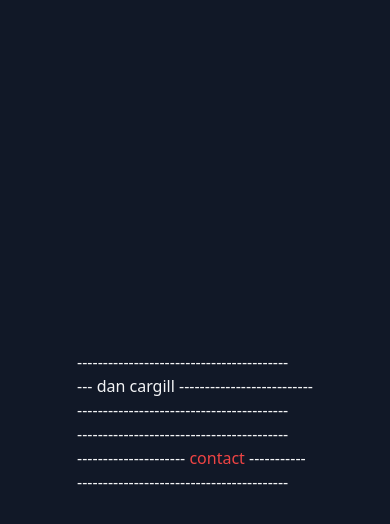
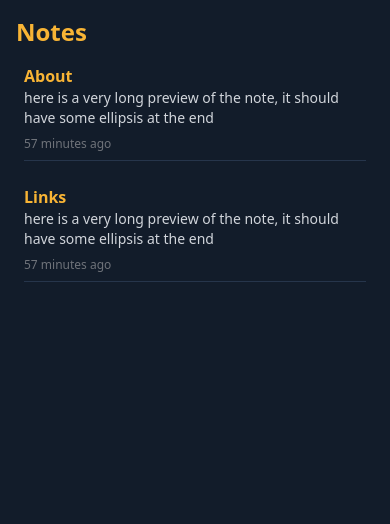
Before and after one commit to dcrgll/dc-2024, a Next.js app: page / in a window 390 px wide. Shown: the top 524 px of the page. Built offline with nearby package versions, Linux system fonts and the light colour scheme.

Commit message:
Add mobile redirect and styling

```diff
--- a/src/app/page.tsx
+++ b/src/app/page.tsx
@@ -1,21 +1,40 @@
-import ContactLink from '@/components/contact-link'
+'use client'
+
+import { useEffect } from 'react'
+import { redirect, usePathname } from 'next/navigation'
+
+import { useMobileDetect } from '@/hooks/isMobile'
+import NavItem from '@/components/nav-item'
 
 export default function Home() {
+  const isMobile = useMobileDetect()
+  const pathname = usePathname()
+
+  useEffect(() => {
+    if (isMobile !== null && !isMobile && pathname === '/') {
+      redirect('about')
+    }
+  }, [isMobile, pathname])
+
   return (
-    <main className="flex min-h-screen flex-col items-center justify-center bg-gray-900 text-gray-100">
-      <span>
-        -----------------------------------------
-        <br />
-        --- dan cargill --------------------------
-        <br />
-        -----------------------------------------
-        <br />
-        -----------------------------------------
-        <br />
-        --------------------- <ContactLink /> -----------
-        <br />
-        -----------------------------------------
-      </span>
-    </main>
+    <div className="p-4">
+      <h1 className="text-2xl font-bold text-accent-foreground">Notes</h1>
+      <nav>
+        <ul className="block w-full">
+          <NavItem
+            href="/about"
+            title="About"
+            description="here is a very long preview of the note, it should have some
+            ellipsis at the end"
+          />
+          <NavItem
+            href="/links"
+            title="Links"
+            description="here is a very long preview of the note, it should have some
+            ellipsis at the end"
+          />
+        </ul>
+      </nav>
+    </div>
   )
 }
--- a/src/components/contact-link.tsx
+++ /dev/null
@@ -1,17 +0,0 @@
-'use client'
-
-import { sendGAEvent } from '@next/third-parties/google'
-
-export default function ContactLink() {
-  return (
-    <a
-      href="mailto:dan+contactform@cargill.dev"
-      onClick={() => sendGAEvent('contact', 'click')}
-      target="_blank"
-      rel="noreferrer noopener"
-      className="text-red-500"
-    >
-      <span>contact</span>
-    </a>
-  )
-}
--- a/src/components/siderbar-nav-item.tsx
+++ b/src/components/nav-item.tsx
@@ -5,7 +5,7 @@ import { usePathname } from 'next/navigation'
 
 import { cn } from '@/lib/utils'
 
-export default function SidebarNavItem({
+export default function NavItem({
   title,
   description,
   href
@@ -19,9 +19,9 @@ export default function SidebarNavItem({
   return (
     <li
       className={cn(
-        'border-b-1 mt-2 flex w-full flex-col justify-between rounded-md border-border p-2 hover:bg-border',
-        active && 'border-l-8 border-l-accent-foreground bg-border',
-        !active && 'border-b-2 border-l-8 border-l-transparent'
+        'border-b-1 mt-2 flex w-full flex-col justify-between rounded-md border-l-8 border-r-8 border-r-transparent py-2 hover:bg-border',
+        active && 'border-l-accent-foreground bg-border',
+        !active && 'border-l-transparent'
       )}
     >
       <Link href={href} className="flex min-h-24 flex-col justify-between">
@@ -36,6 +36,8 @@ export default function SidebarNavItem({
         </div>
 
         <span className="mt-2 text-xs text-[#6F737A]">57 minutes ago</span>
+
+        <hr className="mt-2 w-full px-2 text-border" />
       </Link>
     </li>
   )
--- a/src/components/sidebar-layout.tsx
+++ b/src/components/sidebar-layout.tsx
@@ -8,7 +8,7 @@ export default function SideBarLayout({
   return (
     <div className="flex min-h-dvh text-white">
       <Sidebar />
-      <div className="h-dvh flex-grow overflow-y-auto">{children}</div>
+      <main className="h-dvh flex-grow overflow-y-auto">{children}</main>
     </div>
   )
 }
--- a/src/components/sidebar.tsx
+++ b/src/components/sidebar.tsx
@@ -1,4 +1,4 @@
-import SidebarNavItem from './siderbar-nav-item'
+import NavItem from './nav-item'
 
 export default function Sidebar() {
   return (
@@ -12,13 +12,13 @@ export default function Sidebar() {
 
         <nav>
           <ul className="block w-full">
-            <SidebarNavItem
+            <NavItem
               href="/about"
               title="About"
               description="here is a very long preview of the note, it should have some
             ellipsis at the end"
             />
-            <SidebarNavItem
+            <NavItem
               href="/links"
               title="Links"
               description="here is a very long preview of the note, it should have some
--- /dev/null
+++ b/src/hooks/isMobile.tsx
@@ -0,0 +1,17 @@
+import { useEffect, useState } from 'react'
+
+export function useMobileDetect() {
+  const [isMobile, setIsMobile] = useState<boolean | null>(null)
+
+  useEffect(() => {
+    const handleResize = () => {
+      setIsMobile(window.innerWidth <= 768)
+    }
+
+    handleResize()
+    window.addEventListener('resize', handleResize)
+    return () => window.removeEventListener('resize', handleResize)
+  }, [])
+
+  return isMobile
+}
```
